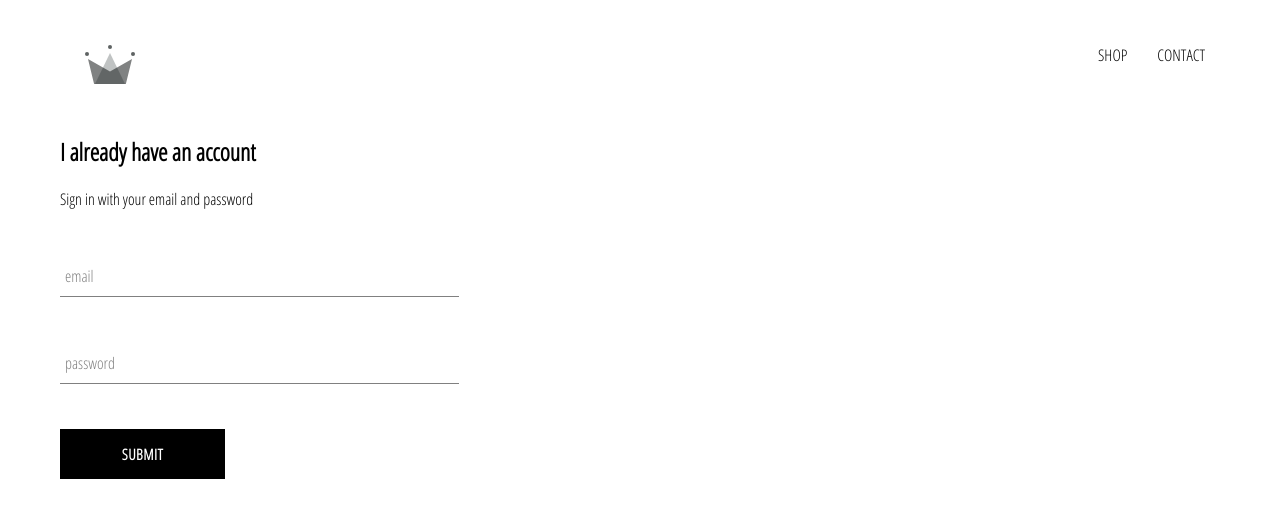
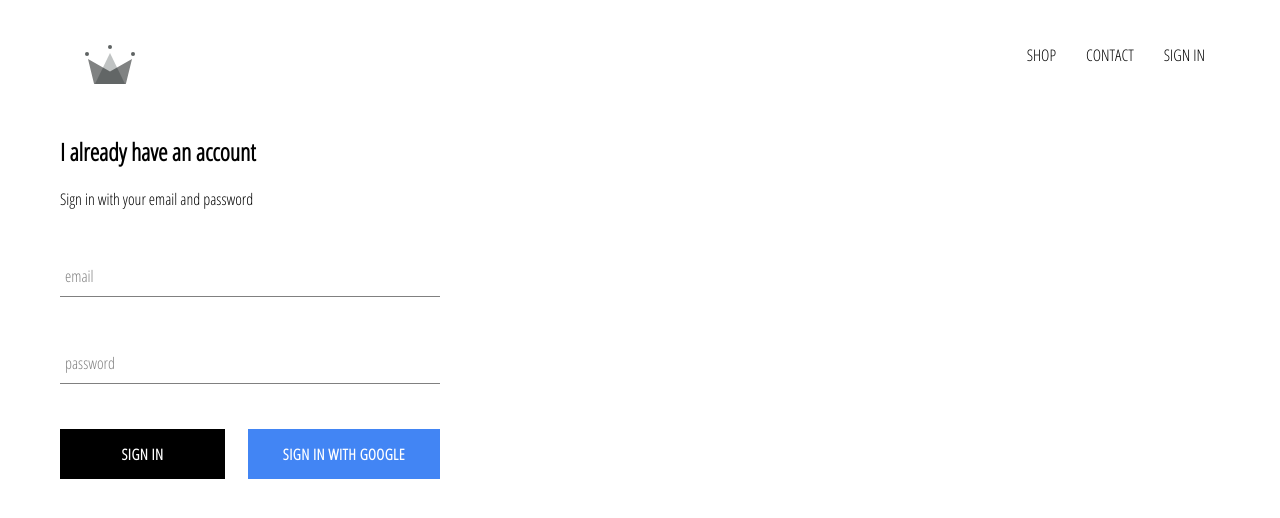
Before and after one commit to FentonA/udee_clothing_store, a React (Create React App) app: page /signin in a window 1280 px wide. Shown: the top 518 px of the page. Built offline with nearby package versions, Linux system fonts and the light colour scheme; no server answers.

Commit message:
Implemented firebase

```diff
--- a/package.json
+++ b/package.json
@@ -6,6 +6,7 @@
     "@testing-library/jest-dom": "^4.2.4",
     "@testing-library/react": "^9.5.0",
     "@testing-library/user-event": "^7.2.1",
+    "firebase": "^7.16.0",
     "react": "^16.13.1",
     "react-dom": "^16.13.1",
     "react-router-dom": "^5.2.0",
--- a/src/App.css
+++ b/src/App.css
@@ -7,3 +7,7 @@
   text-decoration: none;
   color: black;
 }
+
+*{
+  box-sizing: border-box;
+}
--- a/src/App.js
+++ b/src/App.js
@@ -4,15 +4,37 @@
 import Shop from './pages/shop/shop.component';
 import SignInAndSignUp from './pages/sign-in-and-sign-up/sign-in-and-sign-up.component'
 import {Switch, Route, BrowserRouter} from 'react-router-dom';
+import {auth} from './firebase/firebase.util'
 import './App.css';
 
 
 
-function App() {
+class App extends React.Component{
+  constructor(props) {
+    super(props);
+
+    this.state ={
+      currentUser: null
+    }
+  }
+
+  unsubscribeFromAuth = null
+
+  componentDidMount(){
+    auth.onAuthStateChanged(user =>{
+      this.setState({ currentUser: user});
+    })
+  }
+
+  componentWillUnmount() {
+    this.unsubscribeFromAuth();
+  }
+
+  render () {
   return (
     <div>
       <BrowserRouter>
-      <Header/>
+      <Header currentUser ={this.state.currentUser} />
         <Switch>
           <Route exact path='/' component = {HomePage} ></Route>
           <Route path ='/shop' component = {Shop}></Route>
@@ -21,6 +43,8 @@
       </BrowserRouter>
     </div>
   );
+  }
 }
 
+
 export default App;
--- a/src/components/custom-button/custom-button.component.jsx
+++ b/src/components/custom-button/custom-button.component.jsx
@@ -1,10 +1,14 @@
 import React from 'react';
+
 import './custom-button.styles.scss';
 
-const CustomButton = ({children}, ...otherprops) => (
-    <button className ='custom-button' {...otherprops}>
-        {children}
-    </button>
-)
+const CustomButton = ({ children, isGoogleSignIn, ...otherProps }) => (
+  <button
+    className={`${isGoogleSignIn ? 'google-sign-in' : ''} custom-button`}
+    {...otherProps}
+  >
+    {children}
+  </button>
+);
 
 export default CustomButton;
--- a/src/components/custom-button/custom-button.styles.scss
+++ b/src/components/custom-button/custom-button.styles.scss
@@ -14,6 +14,16 @@
     border: none;
     cursor: pointer;
 
+    &.google-sign-in{
+        background-color: #4285f4;
+        color: white;
+
+        &:hover {
+            background-color: #357ae8;
+            border: none;
+        }
+    }
+
     &:hover {
       background-color: white;
       color: black;
--- a/src/components/header/header.component.jsx
+++ b/src/components/header/header.component.jsx
@@ -1,9 +1,10 @@
 import React from 'react';
 import './header.styles.scss';
 import {Link} from 'react-router-dom';
+import {auth} from '../../firebase/firebase.util'
 import {ReactComponent as Logo } from '../../assets/crown.svg';
 
-const Header = () =>(
+const Header = ({currentUser}) =>(
     <div className ='header'>
         <Link className ='logo-container' to="/">
             <Logo className='logo'/>
@@ -15,6 +16,12 @@
             <Link className='option' to='/contact'>
                 CONTACT
             </Link>
+            {
+                currentUser ?
+                <div className='option' onClick={()=> auth.signOut()}>SIGN OUT</div>
+                :
+                <Link className='option' to='/sigin'> SIGN IN</Link>
+            }
         </div>
     </div>
 )
--- a/src/components/header/header.styles.scss
+++ b/src/components/header/header.styles.scss
@@ -21,6 +21,7 @@
 
       .option {
         padding: 10px 15px;
+        cursor: pointer;
       }
     }
   }
--- a/src/components/sign-in/sign-in.component.jsx
+++ b/src/components/sign-in/sign-in.component.jsx
@@ -2,6 +2,7 @@
 import './sign-in.styles.scss';
 import FormInput from '../form-input/form-input.component';
 import CustomButton from '../custom-button/custom-button.component';
+import {signInWithGoogle} from '../../firebase/firebase.util';
 import { render } from '@testing-library/react';
 
 class SignIn extends Component{
@@ -27,16 +28,24 @@
     this.setState({ [name]: value});
 };
 
+
 render() {
     return(
         <div className='sign-in'>
             <h2> I already have an account</h2>
             <span>Sign in with your email and password</span>
         <form onSubmit={this.handleSubmit}>
-            <FormInput name="email" label='email' value={this.state.email} onChange={this.handleChange} required/>
+            <FormInput name="email" label='email' value={this.state.email} handleChange={this.handleChange} required/>
             <FormInput name="password" label="password" value={this.state.password} handleChange={this.handleChange} required/>
+            <div className='buttons'>
+            <CustomButton type="submit" >Sign in</CustomButton>
+            <CustomButton onClick={signInWithGoogle} isGoogleSignIn>
+                {' '}
+                Sign In with Google {' '}
+            </CustomButton>
+            </div>
 
-            <CustomButton type="submit" >Submit</CustomButton>
+
         </form>
         </div>
     );
--- a/src/components/sign-in/sign-in.styles.scss
+++ b/src/components/sign-in/sign-in.styles.scss
@@ -1,9 +1,13 @@
 .sign-in{
-    width: 30vw;
+    width: 380px;
     display: flex;
     flex-direction: column;
 
     .title{
         margin: 10px 0;
     }
+    .buttons{
+        display: flex;
+        justify-content: space-between;
+    }
 }
--- /dev/null
+++ b/src/firebase/firebase.util.js
@@ -0,0 +1,25 @@
+import firebase from 'firebase/app';
+import 'firebase/firestore';
+import 'firebase/auth';
+
+const config ={
+    apiKey: "AIzaSyBd6cOrT8Sc9NmOHBUhH0efrpWniVLhJPI",
+    authDomain: "udee-db.firebaseapp.com",
+    databaseURL: "https://udee-db.firebaseio.com",
+    projectId: "udee-db",
+    storageBucket: "udee-db.appspot.com",
+    messagingSenderId: "454958965522",
+    appId: "1:454958965522:web:125e2a0d54d838b3c209cb",
+    measurementId: "G-SMW39T77SZ"
+};
+
+firebase.initializeApp(config);
+
+export const auth = firebase.auth();
+export const firestore = firebase.firestore();
+
+const provider = new firebase.auth.GoogleAuthProvider();
+provider.setCustomParameters({prompt: 'select_account'});
+export const signInWithGoogle = () => auth.signInWithPopup(provider);
+
+export default firebase;
```
Also changed, not shown: 1 other file (tests, documents, lock files or other folders).
